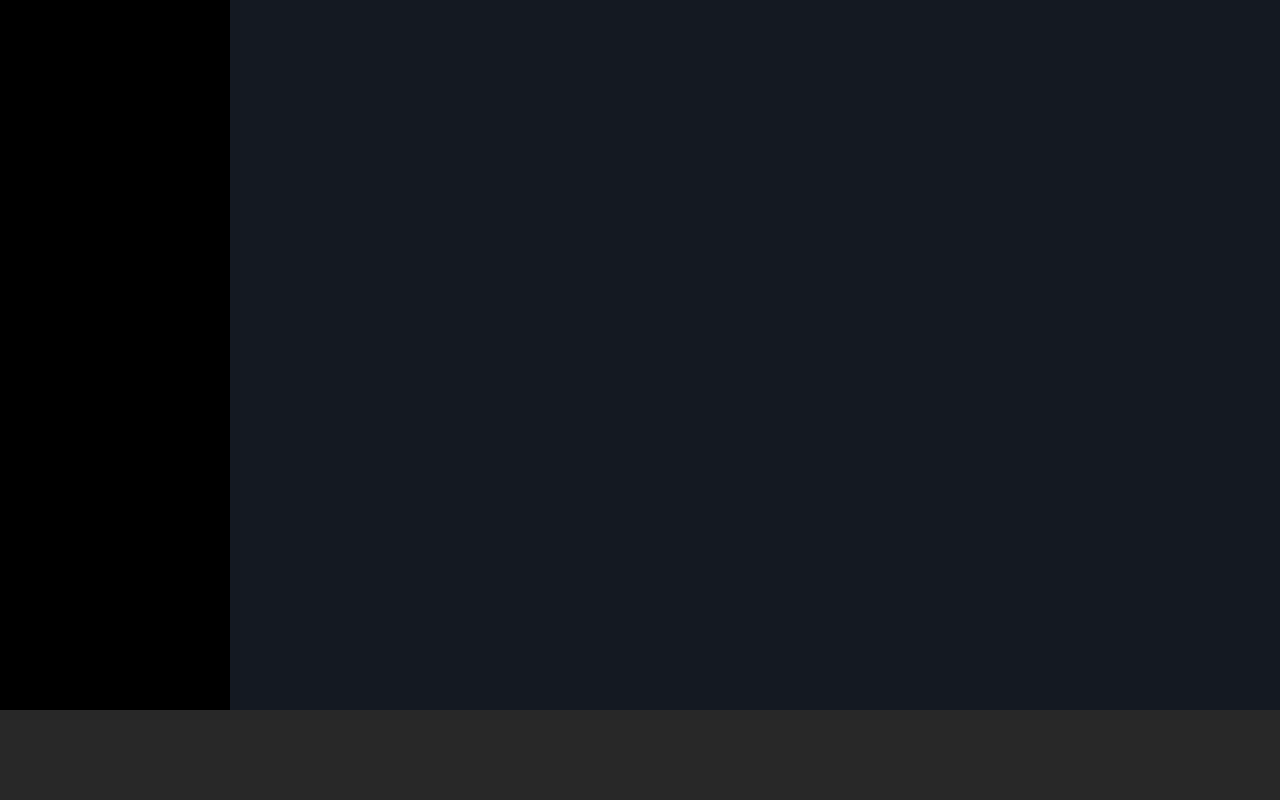
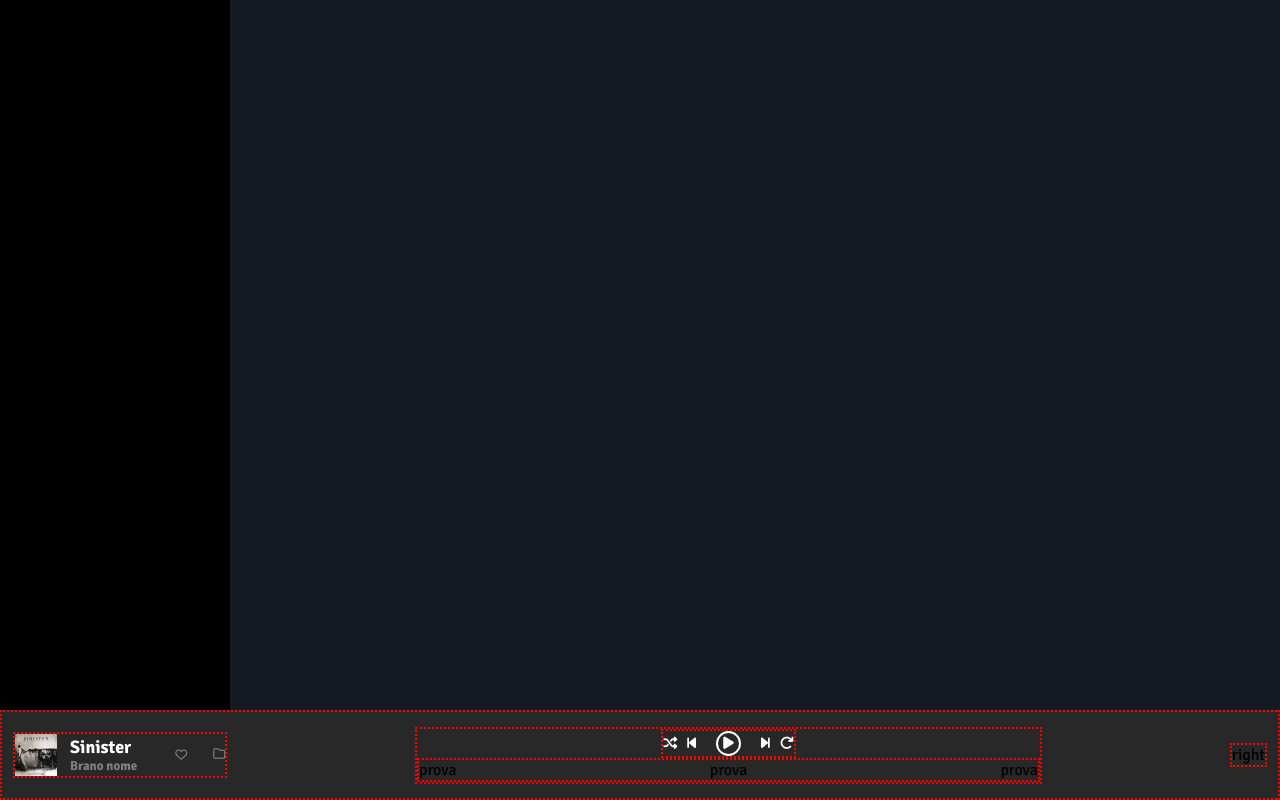
Before and after one commit to francescocifaldi/html-css-spotifyweb, a plain HTML site: page index.html in a window 1280 px wide. Drawn offline with Linux system fonts and the light colour scheme.

Commit message:
ADD left mediaplaer area, working on central

```diff
--- a/css/style.css
+++ b/css/style.css
@@ -1,6 +1,10 @@
 :root{
     --mp_col: #282828;
     --mc_col: #141922;
+}
+
+html{
+    font-family: "Signika", sans-serif;
 }
 
 *{
@@ -22,13 +26,22 @@ ul, ol{
     border: 2px dotted red;
 }
 
+button{
+    background: none;
+    border: none;
+    color: currentColor;
+    font-size: inherit;
+    margin: 0;
+    padding: 0;
+}
+
 .container{
     height: 100vh;
     display: flex;
     flex-direction: column;
 }
 
-.content{
+.body{
     flex-grow: 1;
     display: flex;
 }
@@ -36,14 +49,91 @@ ul, ol{
 .media-player{
     height: 90px;
     background-color: var(--mp_col);
+    flex-shrink: 0;
+    display: flex;
+    justify-content: space-between;
+    align-items: center;
+    padding: 0 11px;
 }
 
 .sidebar{
     width: 230px;
     background-color: black;
+    flex-shrink: 0;
 }
 
-.main-content{
+.content{
     flex-grow: 1;
     background-color: var(--mc_col);
 }
+
+.info{
+    display: flex;
+    gap: 13px;
+    align-items: center;
+}
+
+h1{
+    color: white;
+    font-size: large;
+    font-weight: bold;
+}
+
+h2{
+    color: grey;
+    font-size: small;
+}
+
+.album img{
+    height: 42px;
+    aspect-ratio: 1/1;
+    display: block;
+}
+
+.song{
+    padding-right: 25px;
+}
+
+.info .buttons{
+    display: flex;
+    gap: 13px;
+    color: grey;
+    font-size: 12px;
+}
+
+.big-player{
+    width: 50%;
+    display: flex;
+    flex-wrap: wrap;
+    justify-content: center;
+}
+
+.big-player .buttons{
+    display: flex;
+    gap: 10px;
+    align-items: center;
+    font-size: 14px;
+    color: white;
+}
+
+.btn-big{
+    border: 2px solid;
+    border-radius: 50%;
+    height: 25px;
+    width: 25px;
+    text-align: center;
+    margin: 0 10px;
+}
+
+.time{
+    width: 100%;
+    display: flex;
+    justify-content: space-between;
+}
+
+/* MEDIA QUERIES */
+@media screen and (width <= 552px){
+    .sidebar{
+        width: 50px;
+    }
+}
--- a/index.html
+++ b/index.html
@@ -4,21 +4,52 @@
     <meta charset="UTF-8">
     <meta name="viewport" content="width=device-width, initial-scale=1.0">
     <link rel="stylesheet" href="./css/style.css">
+    <script src="https://kit.fontawesome.com/c29e52c03b.js" crossorigin="anonymous"></script>
+    <link rel="preconnect" href="https://fonts.googleapis.com">
+    <link rel="preconnect" href="https://fonts.gstatic.com" crossorigin>
+    <link href="https://fonts.googleapis.com/css2?family=Signika:wght@300..700&display=swap" rel="stylesheet">
     <title>Spotify</title>
 </head>
 <body>
     <div class="container">
-        <div class="content">
-            <div class="sidebar">
+        <div class="body">
+            <header class="sidebar">
 
+            </header>
+            <main class="content">
+
+            </main>
+        </div>
+        <aside class="media-player debug">
+            <div class="info debug">
+                <div class="album">
+                    <img src="./img/sinister.jpeg">
+                </div>
+                <div class="song">
+                    <h1>Sinister</h1>
+                    <h2>Brano nome</h2>
+                </div>
+                <div class="buttons">
+                    <button><i class="fa-regular fa-heart"></i></button>
+                    <button></button><i class="fa-regular fa-folder"></i>
+                </div>
             </div>
-            <div class="main-content">
-
+            <div class="big-player debug">
+                <div class="buttons debug">
+                    <button><i class="fa-solid fa-shuffle"></i></button>
+                    <button><i class="fa-solid fa-backward-step"></i></button>
+                    <button class="btn-big"><i class="fa-solid fa-play"></i></button>
+                    <button><i class="fa-solid fa-forward-step"></i></button>
+                    <button><i class="fa-solid fa-arrow-rotate-right"></i></button>
+                </div>
+                <div class="time debug">
+                    <div class="current-time">prova</div>
+                    <div class="progress">prova</div>
+                    <div class="remaining-time">prova</div>
+                </div>
             </div>
-        </div>
-        <div class="media-player">
-
-        </div>
+            <div class="small-player debug">right</div>
+        </aside>
     </div>
 </body>
 </html>
```
